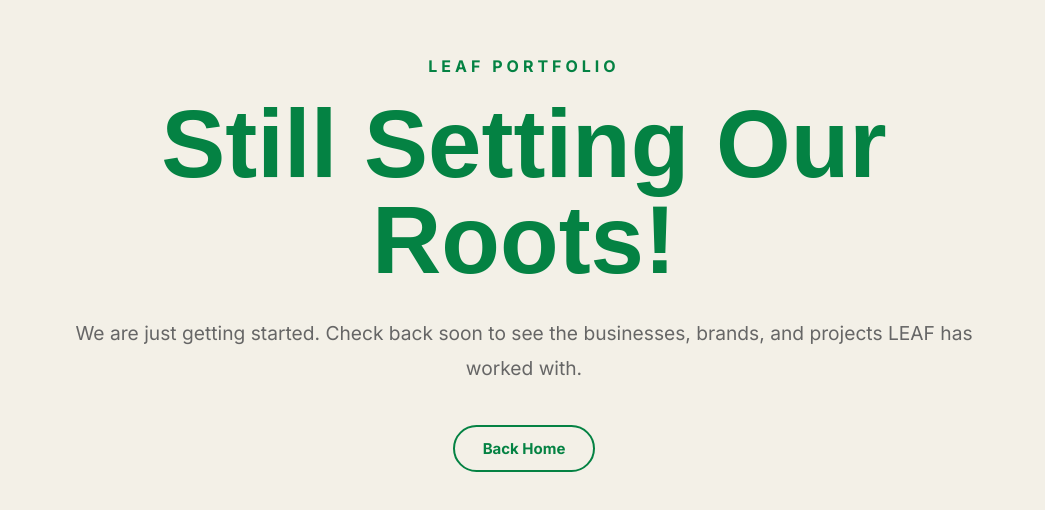
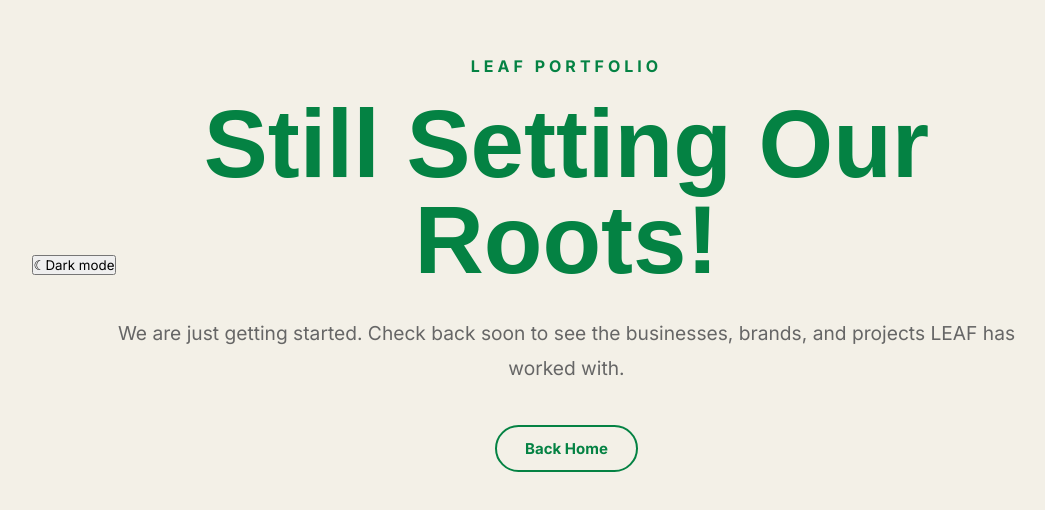
Before and after one commit to TheLeafAgency/The-LEAF-Agency, a Next.js app: page /portfolio in a window 1280 px wide. Shown: the part 136-646 px from the top of the page, without its empty margins (116-1161 px from the left). Built offline with nearby package versions, Linux system fonts and the light colour scheme.

Commit message:
Add theme toggle to portfolio page

```diff
--- a/app/portfolio/page.tsx
+++ b/app/portfolio/page.tsx
@@ -1,3 +1,5 @@
+import ThemeToggle from "@/components/ThemeToggle";
+
 export default function PortfolioPage() {
   return (
     <main
@@ -11,6 +13,7 @@ export default function PortfolioPage() {
         padding: "120px 24px",
       }}
     >
+      <div className="standalone-theme-toggle"><ThemeToggle /></div>
       <div style={{ maxWidth: "900px" }}>
         <p
           style={{
```
